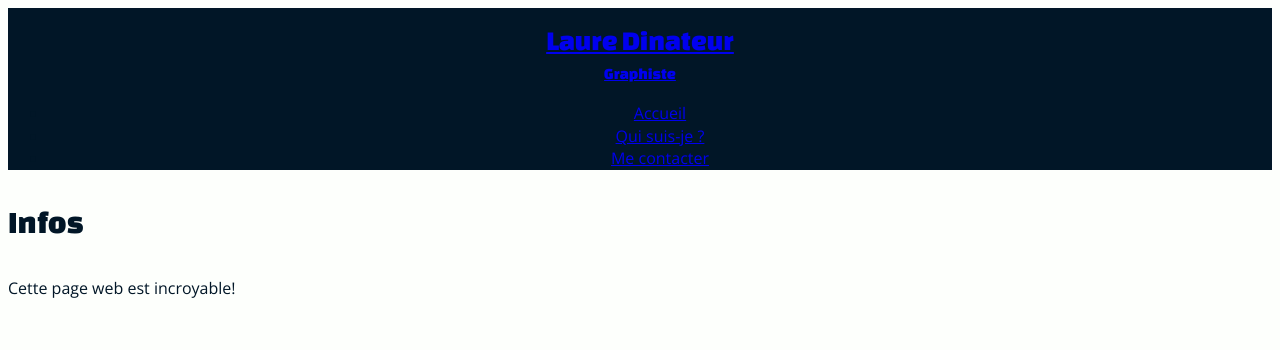
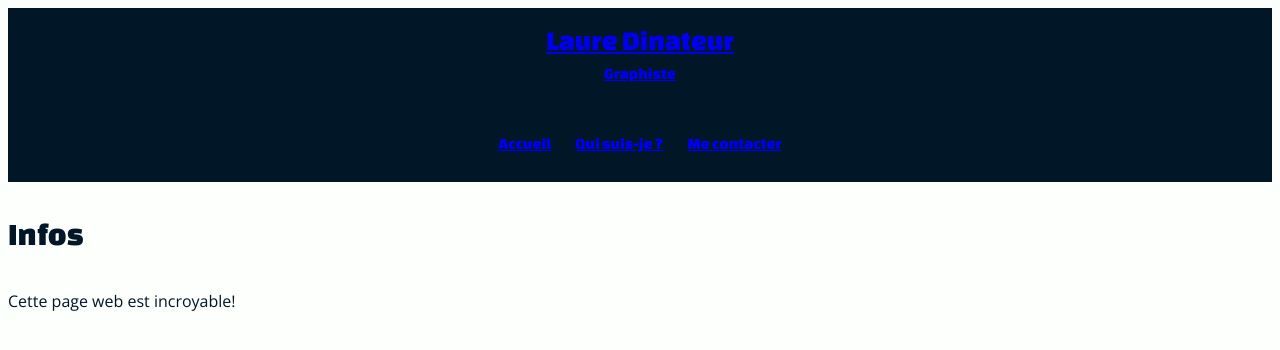
Before and after one commit to divtec-cejef/293-laure-dinateur-leo090801, a plain HTML site: page informations.html in a window 1280 px wide. Drawn offline with Linux system fonts and the light colour scheme.

Commit message:
changement apporté au header

```diff
--- a/css/main.css
+++ b/css/main.css
@@ -43,12 +43,32 @@ header {
     padding-top: 5px;
     margin-bottom: 30px;
 }
-
+nav {
+    padding-top: 10px;
+    padding-bottom: 10px;
+    margin-top: 20px;
+}
+nav ul {
+    padding: 0;
+    margin-right: 10px;
+    margin-left: 10px;
+}
+nav li {
+    list-style: none;
+    display:inline-block;
+    padding: 0;
+}
+nav a {
+    font-family: "Changa One", sans-serif;
+    padding: 15px 10px;
+}
+nav a:hover {
+    color: #2ec4b6;
+}
 .nom-prenom,
 .metier {
     font-family: "Changa One", sans-serif;
     font-weight: 400;
-    margin-top: -5px;
 }
 .nom-prenom {
     font-size: 1.75rem;
@@ -56,7 +76,19 @@ header {
     margin-top: 1rem;
     margin-bottom: 1rem;
 }
+.metier {
+    margin-top: -5px;
+}
+@media screen and (max-width: 600px) {
+    nav li:first-child {
+        display: none;
+    }
+}
+/********************************
 
+
+
+********************************/
 /********************************
 
          PAGE ACCUEIL
```
